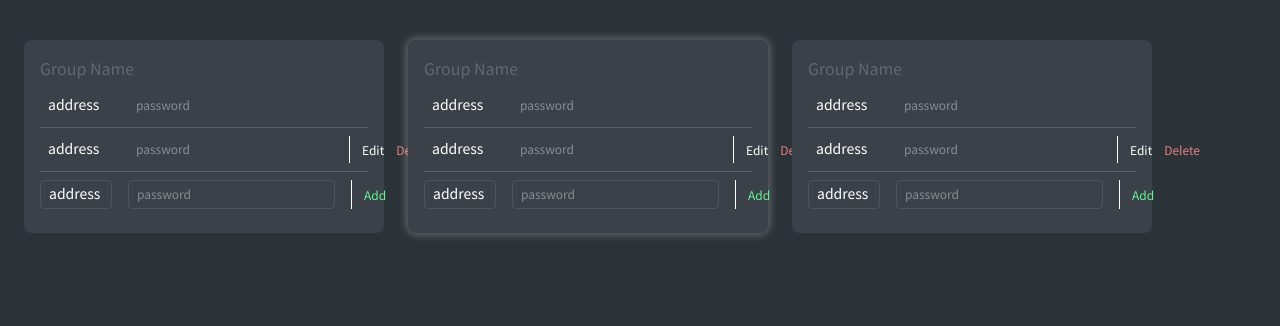
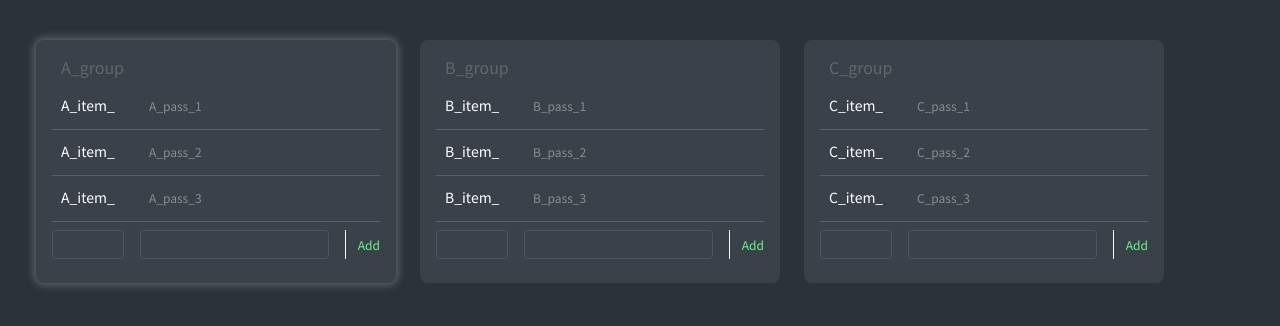
Before and after one commit to willy67k/my-safety, a React (Create React App) app: page /account in a window 1280 px wide. Shown: the top 326 px of the page. Built offline with nearby package versions, Linux system fonts and the light colour scheme.

Commit message:
feat: add formItem

```diff
--- /dev/null
+++ b/src/components/FormItem.jsx
@@ -0,0 +1,205 @@
+import { useState } from "react";
+import styled from "styled-components";
+
+const Item = styled.div`
+  display: flex;
+  padding: 8px 0;
+  border-bottom: 1px solid rgba(255, 255, 255, 0.15);
+
+  &:last-child {
+    border-bottom: none;
+  }
+`;
+
+const ItemGroupName = styled(Item)`
+  padding: 0;
+  border: none;
+`;
+
+const Input = styled.input`
+  margin-right: 16px;
+  padding: 2px 8px 4px;
+  background-color: transparent;
+  border: 1px solid;
+  border-color: ${(props) => (props.active ? "rgba(255, 255, 255, 0.1)" : "transparent")};
+  border-radius: 4px;
+  transition: 0.3s;
+`;
+
+const InputGroupName = styled(Input)`
+  color: rgba(255, 255, 255, 0.2);
+`;
+
+const InputAddress = styled(Input)`
+  width: 72px;
+  color: rgba(255, 255, 255, 1);
+  font-size: 14px;
+`;
+
+const InputPass = styled(Input)`
+  flex-grow: 0;
+  flex-shrink: 1;
+  width: 100%;
+  font-size: 12px;
+  color: rgba(255, 255, 255, 0.4);
+`;
+
+const Tools = styled.div`
+  flex-grow: 1;
+  flex-shrink: 0;
+  display: flex;
+  justify-content: flex-end;
+  border-left: 1px solid #ffffff;
+  transition: 0.3s;
+
+  ${(props) => {
+    switch (props.status) {
+      case "normal":
+        return `
+          width: 0px;
+          opacity: 0;
+          pointer-events: none;
+          flex-grow: 0;
+        `;
+      case "focus":
+        return "width: 83px;";
+      case "edit":
+        return "width: 79px;";
+      case "add":
+        return "width: 35px;";
+      default:
+        break;
+    }
+  }}
+`;
+
+const ToolBtn = styled.button`
+  color: ${(props) => (props.color === "danger" ? "rgba(229, 127, 127, 1)" : props.color === "confirm" ? "#6AF190" : "#ffffff")};
+  font-size: 12px;
+  margin-left: 0;
+  width: 0;
+  opacity: 0;
+  pointer-events: none;
+
+  ${(props) => {
+    if (props.active)
+      return `
+        margin-left: 12px;
+        width: 100%;
+        opacity: 1;
+        pointer-events: all;
+        transition: 0.3s;
+      `;
+  }}
+`;
+
+function FormItem(props) {
+  const { id_group, id, name, password, statusForce, setField } = props;
+  const [status, setStatus] = useState(statusForce || "normal");
+
+  const [itemName, setItemName] = useState(name);
+  const [itemPassword, setItemPassword] = useState(password);
+
+  return (
+    <Item
+      onClick={() => {
+        if (status === "normal") {
+          setStatus("focus");
+        }
+      }}
+    >
+      <InputAddress
+        active={status === "edit" || status === "add"}
+        value={itemName}
+        readOnly={status !== "edit" && status !== "add"}
+        onInput={(e) => {
+          setItemName(e.target.value);
+        }}
+      />
+      <InputPass
+        active={status === "edit" || status === "add"}
+        value={itemPassword}
+        readOnly={status !== "edit" && status !== "add"}
+        onInput={(e) => {
+          setItemPassword(e.target.value);
+        }}
+      />
+      <Tools status={status}>
+        <ToolBtn active={status === "focus"} onClick={() => setStatus("edit")}>
+          Edit
+        </ToolBtn>
+        <ToolBtn active={status === "focus"} color="danger">
+          Delete
+        </ToolBtn>
+        <ToolBtn
+          active={status === "edit"}
+          color="confirm"
+          onClick={() => {
+            setStatus("normal");
+            setField({ id_group, id, name: itemName, password: itemPassword });
+          }}
+        >
+          OK
+        </ToolBtn>
+        <ToolBtn active={status === "edit"} color="danger" onClick={() => setStatus("normal")}>
+          Cancel
+        </ToolBtn>
+        <ToolBtn active={status === "add"} color="confirm">
+          Add
+        </ToolBtn>
+      </Tools>
+    </Item>
+  );
+}
+
+function FormItemGroupName(props) {
+  const { id, name, setGroup } = props;
+  const [status, setStatus] = useState("normal");
+
+  const [groupName, setGroupName] = useState(name);
+
+  return (
+    <ItemGroupName
+      onClick={() => {
+        if (status === "normal") {
+          setStatus("focus");
+        }
+      }}
+    >
+      <InputGroupName
+        active={status === "edit"}
+        value={groupName}
+        readOnly={status !== "edit"}
+        onInput={(e) => {
+          setGroupName(e.target.value);
+        }}
+      />
+      <Tools status={status}>
+        <ToolBtn active={status === "focus"} onClick={() => setStatus("edit")}>
+          Edit
+        </ToolBtn>
+        <ToolBtn active={status === "focus"} color="danger">
+          Delete
+        </ToolBtn>
+        <ToolBtn
+          active={status === "edit"}
+          color="confirm"
+          onClick={() => {
+            setStatus("normal");
+            setGroup({ id, name: groupName });
+          }}
+        >
+          OK
+        </ToolBtn>
+        <ToolBtn active={status === "edit"} color="danger" onClick={() => setStatus("normal")}>
+          Cancel
+        </ToolBtn>
+        <ToolBtn active={status === "add"} color="confirm">
+          Add
+        </ToolBtn>
+      </Tools>
+    </ItemGroupName>
+  );
+}
+
+export { FormItemGroupName, FormItem };
--- a/src/pages/Account.jsx
+++ b/src/pages/Account.jsx
@@ -1,4 +1,6 @@
+import { useState } from "react";
 import styled from "styled-components";
+import { FormItem, FormItemGroupName } from "../components/FormItem";
 
 const Layout = styled.div`
   width: 100%;
@@ -10,7 +12,9 @@ const Layout = styled.div`
 
 const Card = styled.div`
   padding: 16px;
-  margin-right: 24px;
+  padding-top: 12px;
+  margin-left: 12px;
+  margin-right: 12px;
   margin-bottom: 24px;
   width: 360px;
   border-radius: 8px;
@@ -18,82 +22,68 @@ const Card = styled.div`
   box-shadow: ${(props) => (props.selected ? " 0px 0px 8px 2px rgba(255, 255, 255, 0.25);" : "none")};
 `;
 
-const H2 = styled.h2`
-  color: rgba(255, 255, 255, 0.2);
-  margin-bottom: 4px;
-`;
-
-const FormItem = styled.div`
-  display: flex;
-  padding: 8px 0;
-  border-bottom: 1px solid rgba(255, 255, 255, 0.15);
-
-  &:last-child {
-    border-bottom: none;
-  }
-`;
-
-const Input = styled.input`
-  margin-right: 16px;
-  border: ${(props) => (props.mode === "edit" ? "1px solid rgba(255, 255, 255, 0.1)" : "none")};
-  border-radius: 4px;
-  padding: 2px 8px 4px;
-`;
-
-const InputAddress = styled(Input)`
-  width: 72px;
-  color: rgba(255, 255, 255, 1);
-  font-size: 14px;
-  background-color: transparent;
-`;
-
-const InputPass = styled(Input)`
-  flex-grow: 1;
-  font-size: 12px;
-  color: rgba(255, 255, 255, 0.4);
-  background-color: transparent;
-`;
-const Tools = styled.div`
-  flex-grow: 1;
-  flex-shrink: 0;
-  display: flex;
-  justify-content: flex-end;
-  border-left: 1px solid #ffffff;
-`;
-
-const ToolBtn = styled.button`
-  color: ${(props) => (props.color === "danger" ? "rgba(229, 127, 127, 1)" : props.color === "confirm" ? "#6AF190" : "#ffffff")};
-  font-size: 12px;
-  margin-left: 12px;
-`;
+const data = [
+  {
+    id: 1,
+    group_name: "A_group",
+    fields: [
+      { id: 1, name: "A_item_1", password: "A_pass_1" },
+      { id: 2, name: "A_item_2", password: "A_pass_2" },
+      { id: 3, name: "A_item_3", password: "A_pass_3" },
+    ],
+  },
+  {
+    id: 2,
+    group_name: "B_group",
+    fields: [
+      { id: 4, name: "B_item_1", password: "B_pass_1" },
+      { id: 5, name: "B_item_2", password: "B_pass_2" },
+      { id: 6, name: "B_item_3", password: "B_pass_3" },
+    ],
+  },
+  {
+    id: 3,
+    group_name: "C_group",
+    fields: [
+      { id: 7, name: "C_item_1", password: "C_pass_1" },
+      { id: 8, name: "C_item_2", password: "C_pass_2" },
+      { id: 9, name: "C_item_3", password: "C_pass_3" },
+    ],
+  },
+];
 
 function Account() {
+  const [safety, setSafety] = useState(data);
+
+  function setGroup({ id, name }) {
+    setSafety((prev) => {
+      const i = prev.findIndex((el) => el.id === id);
+      prev[i].group_name = name;
+      return prev;
+    });
+  }
+
+  function setField({ id_group, id, name, password }) {
+    setSafety((prev) => {
+      const i = prev.findIndex((el) => el.id === id_group);
+      const j = prev[i].fields.findIndex((el) => el.id === id);
+      prev[i].fields[j].name = name;
+      prev[i].fields[j].password = password;
+      return prev;
+    });
+  }
+
   return (
     <div className="account">
       <Layout>
-        {[0, 1, 0].map((el, i) => {
+        {safety.map((el) => {
           return (
-            <Card selected={el} key={i}>
-              <H2>Group Name</H2>
-              <FormItem>
-                <InputAddress defaultValue="address" />
-                <InputPass defaultValue="password" />
-              </FormItem>
-              <FormItem>
-                <InputAddress defaultValue="address" />
-                <InputPass defaultValue="password" />
-                <Tools>
-                  <ToolBtn>Edit</ToolBtn>
-                  <ToolBtn color="danger">Delete</ToolBtn>
-                </Tools>
-              </FormItem>
-              <FormItem>
-                <InputAddress mode="edit" canEdit defaultValue="address" />
-                <InputPass mode="edit" canEdit defaultValue="password" />
-                <Tools>
-                  <ToolBtn color="confirm">Add</ToolBtn>
-                </Tools>
-              </FormItem>
+            <Card selected={el.id === 1} key={el.id}>
+              <FormItemGroupName id={el.id} name={el.group_name} setGroup={setGroup}></FormItemGroupName>
+              {el.fields.map((f) => {
+                return <FormItem id_group={el.id} id={f.id} name={f.name} password={f.password} key={f.id} setField={setField} />;
+              })}
+              <FormItem statusForce="add" />
             </Card>
           );
         })}
```
